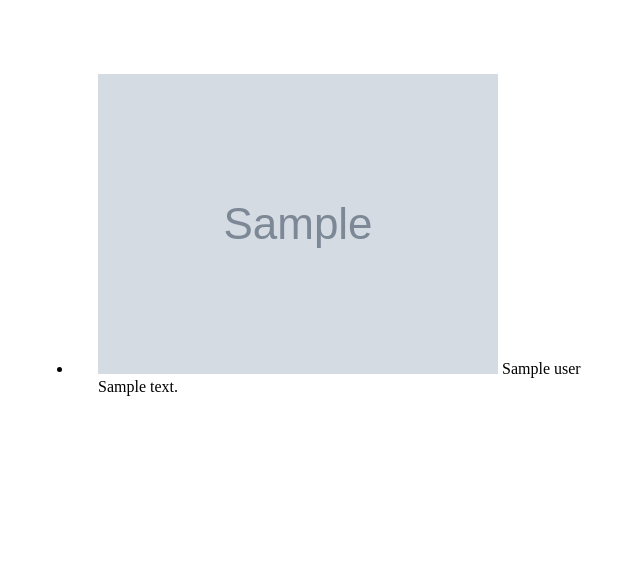
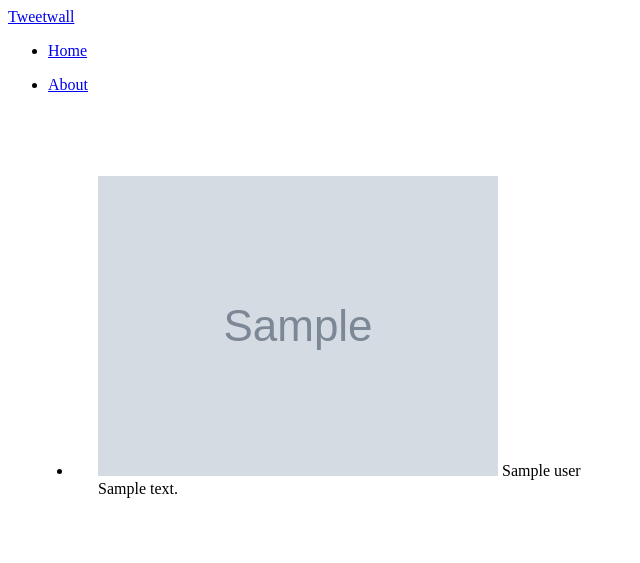
Before and after one commit to matiasmm/tweetwall, a Django app: template tweetwall/templates/wall.html in a window 1280 px wide. Shown: the top 563 px of the page, without its empty margins (0-640 px from the left). Run offline with Django 3.2, Linux system fonts and the light colour scheme; the template is opened without the code that fills it: most values are stand-ins (such as "Sample title", 1, 10 or a date in 2020); grey boxes marked "Sample" are stand-in pictures; parts of the project's set-up code (start-up, migrations or seed data) failed here and were passed over.

Commit message:
Some minor tweaks

```diff
--- a/tweetwall/templates/wall.html
+++ b/tweetwall/templates/wall.html
@@ -12,11 +12,23 @@
 	</head>
 	<body>
 		<script src="{{ settings.STATIC_URL }}/js/bootstrap.min.js"></script>
+		<div class="container">
+		<div class="navbar">
+		  <div class="navbar-inner">
+		    <a class="brand" href="#">Tweetwall</a>
+		    <ul class="nav">
+		      <li class="active"><a href="#">Home</a></li>
+		    </ul>
+		    <ul class="nav pull-right">
+		      <li><a href="http://github.com/epochiero/tweetwall">About</a></li>
+		    </ul>
+		  </div>
+		</div>
 		<div style="padding:25px 25px">
 			<ul>
 			{% for tweet in tweets%}
 			<li style="padding:25px">
-				<img src="{{tweet.user.profile_image_url_https}}" />
+				<img src="{{tweet.user.profile_image_url}}" />
 			{{tweet.user.name}}<br />
 			{{tweet.text}}
 			</li>
--- a/tweetwall/views.py
+++ b/tweetwall/views.py
@@ -5,6 +5,7 @@ from django.shortcuts import redirect, render_to_response
 from django.core.urlresolvers import reverse
 from django.template import RequestContext
 from twython import Twython
+
 
 def index(request):
     return render_to_response('index.html', {'settings': settings},
```
